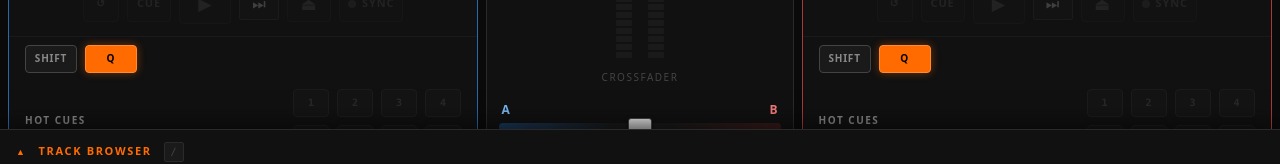
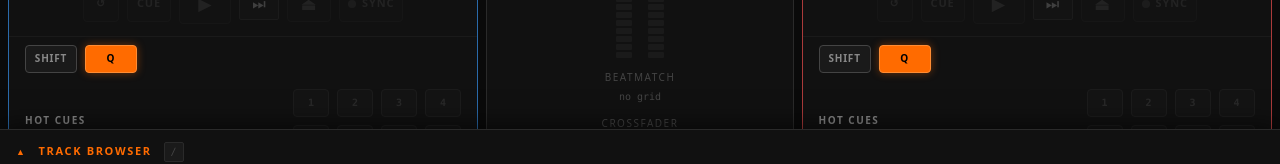
Before and after one commit to rbenzing/DJRusty, a React (Vite) app: page / in a window 1280 px wide. Shown: the part 627-791 px from the top of the page. Built offline with nearby package versions, Linux system fonts and the light colour scheme.

Commit message:
feat: beatmatch guide (tempo + phase) in the mixer strip

```diff
--- /dev/null
+++ b/src/components/Mixer/BeatmatchGuide.module.css
@@ -0,0 +1,53 @@
+.guide {
+  display: flex;
+  flex-direction: column;
+  align-items: center;
+  gap: var(--space-1);
+  width: 100%;
+}
+
+.label {
+  font-size: var(--text-xs);
+  color: var(--color-text-disabled);
+  letter-spacing: var(--tracking-widest);
+  text-transform: uppercase;
+}
+
+.track {
+  position: relative;
+  width: 100%;
+  height: 8px;
+  background: var(--color-bg-elevated);
+  border: 1px solid var(--color-border-muted);
+  border-radius: var(--radius-sm);
+}
+
+.center {
+  position: absolute;
+  left: 50%;
+  top: 0;
+  bottom: 0;
+  width: 1px;
+  background: var(--color-border-strong);
+  transform: translateX(-50%);
+}
+
+.marker,
+.markerPhase {
+  position: absolute;
+  top: -1px;
+  width: 4px;
+  height: 8px;
+  border-radius: 1px;
+  transform: translateX(-50%);
+  transition: left var(--transition-fast);
+}
+
+.marker { background: var(--color-state-success); }
+.markerPhase { background: var(--color-accent-primary); }
+
+.idle {
+  font-size: var(--text-xs);
+  color: var(--color-text-disabled);
+  font-family: var(--font-mono);
+}
--- /dev/null
+++ b/src/components/Mixer/BeatmatchGuide.tsx
@@ -0,0 +1,51 @@
+/**
+ * BeatmatchGuide.tsx — Read-only tempo + phase alignment indicator between decks.
+ * Mirrors the controller's beatmatch LED ladder. Purely visual; no audio.
+ */
+import { useShallow } from 'zustand/react/shallow';
+import { useDeckStore } from '../../store/deckStore';
+import { beatmatchReadout, type DeckBeatState } from '../../utils/beatmatch';
+import styles from './BeatmatchGuide.module.css';
+
+function pick(d: {
+  bpm: number | null; pitchRate: number; anchor: number | null; currentTime: number;
+}): DeckBeatState {
+  return { bpm: d.bpm, pitchRate: d.pitchRate, anchor: d.anchor, currentTime: d.currentTime };
+}
+
+export function BeatmatchGuide() {
+  const readout = useDeckStore(
+    useShallow((s) => beatmatchReadout(pick(s.decks.A), pick(s.decks.B))),
+  );
+
+  // Tempo marker: clamp ±8 BPM to the bar half-width.
+  const tempoPct = Math.max(-1, Math.min(1, readout.tempoDeltaBpm / 8)) * 50 + 50;
+  // Phase marker: phaseOffset is [-0.5, 0.5) → map to 0..100%.
+  const phasePct = (readout.phaseOffset + 0.5) * 100;
+
+  return (
+    <div
+      className={styles.guide}
+      aria-label="Beatmatch guide"
+      data-has-grids={readout.hasGrids ? 'true' : 'false'}
+    >
+      <div className={styles.label}>BEATMATCH</div>
+      {readout.hasGrids ? (
+        <>
+          <div className={styles.track} aria-hidden="true">
+            <span className={styles.center} />
+            <span className={styles.marker} style={{ left: `${tempoPct}%` }} />
+          </div>
+          <div className={styles.track} aria-hidden="true">
+            <span className={styles.center} />
+            <span className={styles.markerPhase} style={{ left: `${phasePct}%` }} />
+          </div>
+        </>
+      ) : (
+        <div className={styles.idle}>no grid</div>
+      )}
+    </div>
+  );
+}
+
+export default BeatmatchGuide;
--- a/src/components/Mixer/Mixer.tsx
+++ b/src/components/Mixer/Mixer.tsx
@@ -4,6 +4,7 @@ import { ChannelFader } from './ChannelFader';
 import { CrossfaderCurveSelector } from './CrossfaderCurveSelector';
 import { MasterVolumeKnob } from './MasterVolumeKnob';
 import { GainKnob } from './GainKnob';
+import { BeatmatchGuide } from './BeatmatchGuide';
 import styles from './Mixer.module.css';
 
 /**
@@ -71,6 +72,11 @@ export function Mixer() {
         </div>
       </section>
 
+      {/* Beatmatch guide — tempo + phase alignment between decks */}
+      <section className={styles.section} aria-label="Beatmatch">
+        <BeatmatchGuide />
+      </section>
+
       {/* Crossfader */}
       <section className={styles.section} aria-label="Crossfader">
         <div className={styles.sectionLabel}>CROSSFADER</div>
```
Also changed, not shown: 1 other file (tests, documents, lock files or other folders).
